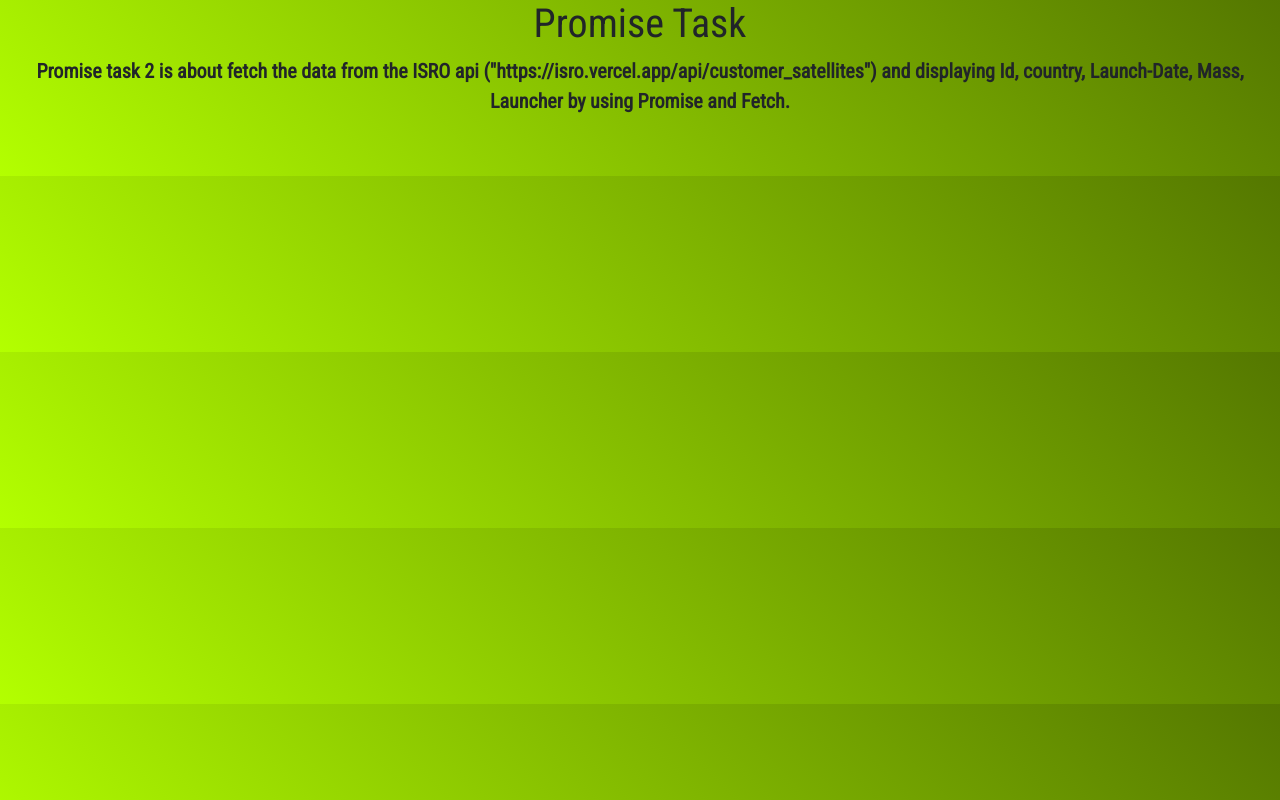
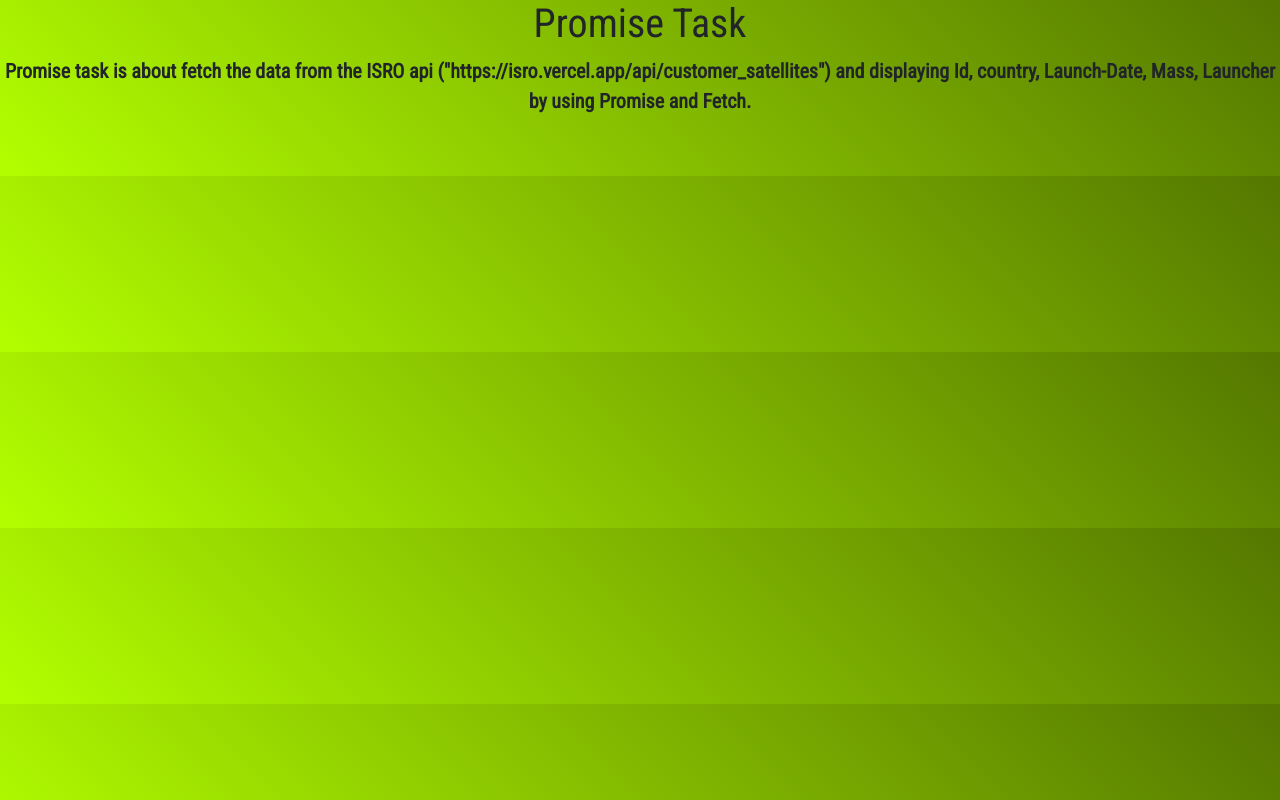
Before and after one commit to NSHPrasath/Promise-Tasks_1, a plain HTML site: page index.html in a window 1280 px wide. Drawn offline with nearby package versions, Linux system fonts and the light colour scheme; no server answers; a web font is replaced by a local one.

Commit message:
index.html

```diff
--- a/index.html
+++ b/index.html
@@ -16,7 +16,7 @@
     <div class="heading">
         <h1 class="title">Promise Task</h1>
         <p id="description">
-          Promise task 2 is about fetch the data from the ISRO api ("https://isro.vercel.app/api/customer_satellites") and displaying Id, country, Launch-Date, Mass, Launcher by using Promise and Fetch.
+          Promise task is about fetch the data from the ISRO api ("https://isro.vercel.app/api/customer_satellites") and displaying Id, country, Launch-Date, Mass, Launcher by using Promise and Fetch.
         </p>
       </div>
       <div class="satelite">
```
